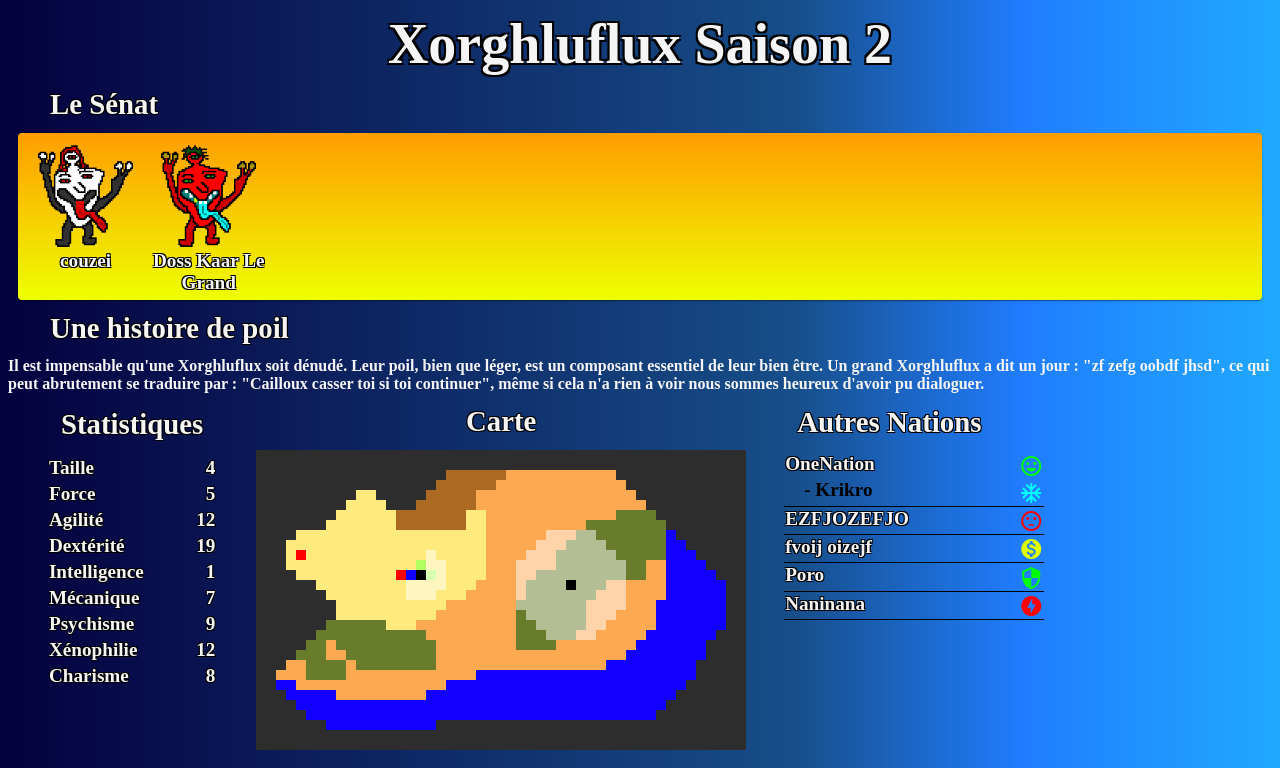
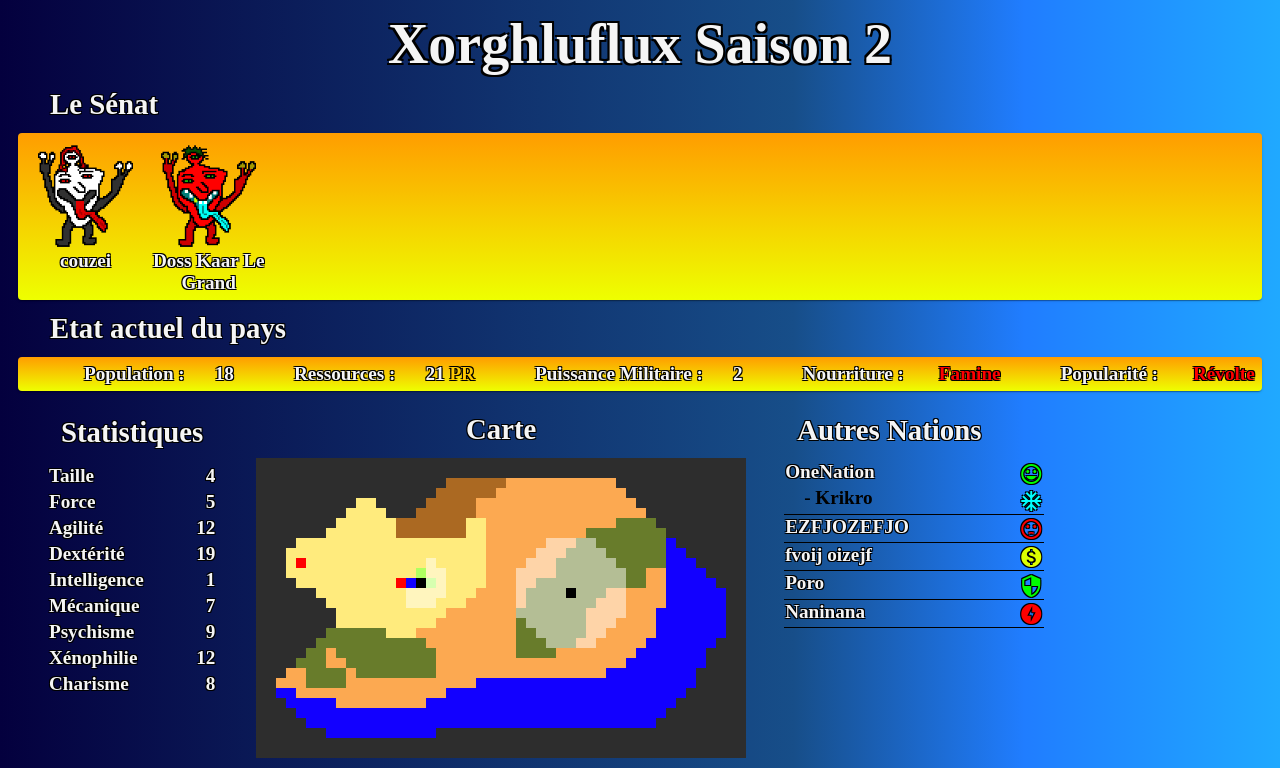
Before and after one commit to Sourdeval/ubion, an Angular app: page / in a window 1280 px wide. Shown: the top 768 px of the page. Built offline with nearby package versions, Linux system fonts and the light colour scheme.

Commit message:
Main Information Bar

```diff
--- a/src/app/core.ts
+++ b/src/app/core.ts
@@ -3,6 +3,11 @@ export interface Data{
     species:SpeciesStat;
     pnj:Pnj[];
     lastReport: string;
+    population: number;
+    ressources: number;
+    army: number;
+    food: Food;
+    popularity: Popularity;
 }
 
 export interface Senator{
@@ -38,3 +43,10 @@ export interface Character{
     name: string;
     relation: Relation
 }
+
+export enum Food {
+    abondance, suffisante, maigre, famine,
+}
+export enum Popularity {
+    maximum, bonne, moyenne, faible, contestation, revolte
+}
--- a/src/app/home/home.component.css
+++ b/src/app/home/home.component.css
@@ -24,4 +24,5 @@ mat-card{
 
 .mat-icon {
     vertical-align: middle;
+    text-shadow: -1px -1px 0 #000, 1px -1px 0 #000, -1px 1px 0 #000, 1px 1px 0 #000;
 }
--- a/src/app/home/home.component.html
+++ b/src/app/home/home.component.html
@@ -7,8 +7,31 @@
     </span>
 </mat-card>
 
-<h3 class="subtitle">Une histoire de poil</h3>
-<h5>Il est impensable qu'une Xorghluflux soit dénudé. Leur poil, bien que léger, est un composant essentiel de leur bien être. Un grand Xorghluflux a dit un jour : "zf zefg oobdf jhsd", ce qui peut abrutement se traduire par : "Cailloux casser toi si toi continuer", même si cela n'a rien à voir nous sommes heureux d'avoir pu dialoguer.</h5>
+<h3 class="subtitle">Etat actuel du pays</h3>
+<mat-card style="display: block;">
+    <h4 class="inline" style="margin-left: 60px;">Population :<b style="margin-left: 30px;">{{data.population}}</b></h4>
+    <h4 class="inline" style="margin-left: 60px;">Ressources :<b style="margin-left: 30px;">{{data.ressources}} </b><b style="color:rgb(255, 200, 0);">PR</b></h4>
+    <h4 class="inline" style="margin-left: 60px;">Puissance Militaire :<b style="margin-left: 30px;">{{data.army}}</b></h4>
+    <h4 class="inline" style="margin-left: 60px;">Nourriture :
+        <span [ngSwitch]="data.food">
+            <b *ngSwitchCase="foodType.abondance" style="margin-left: 30px; color: rgb(0, 255, 0)">Abondance</b>
+            <b *ngSwitchCase="foodType.suffisante" style="margin-left: 30px; color: rgb(0, 255, 0)">Suffisante</b>
+            <b *ngSwitchCase="foodType.maigre" style="margin-left: 30px; color: rgb(255, 145, 0)">Maigre</b>
+            <b *ngSwitchCase="foodType.famine" style="margin-left: 30px; color: rgb(255, 0, 0)">Famine</b>
+        </span>
+    </h4>
+    <h4 class="inline" style="margin-left: 60px;">Popularité :
+        <span [ngSwitch]="data.popularity">
+            <b *ngSwitchCase="popularityType.maximum" style="margin-left: 30px; color: rgb(0, 255, 0)">Maximum</b>
+            <b *ngSwitchCase="popularityType.bonne" style="margin-left: 30px; color: rgb(0, 255, 0)">Bonne</b>
+            <b *ngSwitchCase="popularityType.moyenne" style="margin-left: 30px; color: rgb(0, 255, 0)">Moyenne</b>
+            <b *ngSwitchCase="popularityType.faible" style="margin-left: 30px; color: rgb(255, 145, 0)">Faible</b>
+            <b *ngSwitchCase="popularityType.contestation" style="margin-left: 30px; color: rgb(255, 0, 0)">Contestation</b>
+            <b *ngSwitchCase="popularityType.revolte" style="margin-left: 30px; color: rgb(255, 0, 0)">Révolte</b>
+        </span>
+    </h4>
+</mat-card>
+
 <div style="width: 100%;">
     <table class="inline">
         <tr>
--- a/src/app/home/home.component.ts
+++ b/src/app/home/home.component.ts
@@ -1,5 +1,5 @@
 import { Component } from '@angular/core';
-import { Data, Relation } from 'src/app/core';
+import { Data, Food, Popularity, Relation } from 'src/app/core';
 
 @Component({
   selector: 'app-home',
@@ -9,6 +9,8 @@ import { Data, Relation } from 'src/app/core';
 export class HomeComponent {
   data : Data;
   relationType = Relation;
+  foodType = Food;
+  popularityType = Popularity;
   srcmap = "assets/map.png";
   constructor(){
     this.data = {
@@ -72,7 +74,12 @@ export class HomeComponent {
           characters:[]
         },
       ],
-      lastReport: "Tout va bien. Un jour ou l'autre, il faut savoir prendre son envol. Et si le pays des 9 sénateurs a bien compris quelque chose, c'est qu'il ne devait pas être le dernier à s'envoler. On pense parfois qu'il est nécessaire d'avoir des ailes, mais c'est bien faux, il faut juste une falaise. Ou un endroit bien haut."
+      lastReport: "Tout va bien. Un jour ou l'autre, il faut savoir prendre son envol. Et si le pays des 9 sénateurs a bien compris quelque chose, c'est qu'il ne devait pas être le dernier à s'envoler. On pense parfois qu'il est nécessaire d'avoir des ailes, mais c'est bien faux, il faut juste une falaise. Ou un endroit bien haut.",
+      population: 18,
+      ressources: 21,
+      army: 2,
+      food: Food.famine,
+      popularity: Popularity.revolte
     }
   }
 }
```
